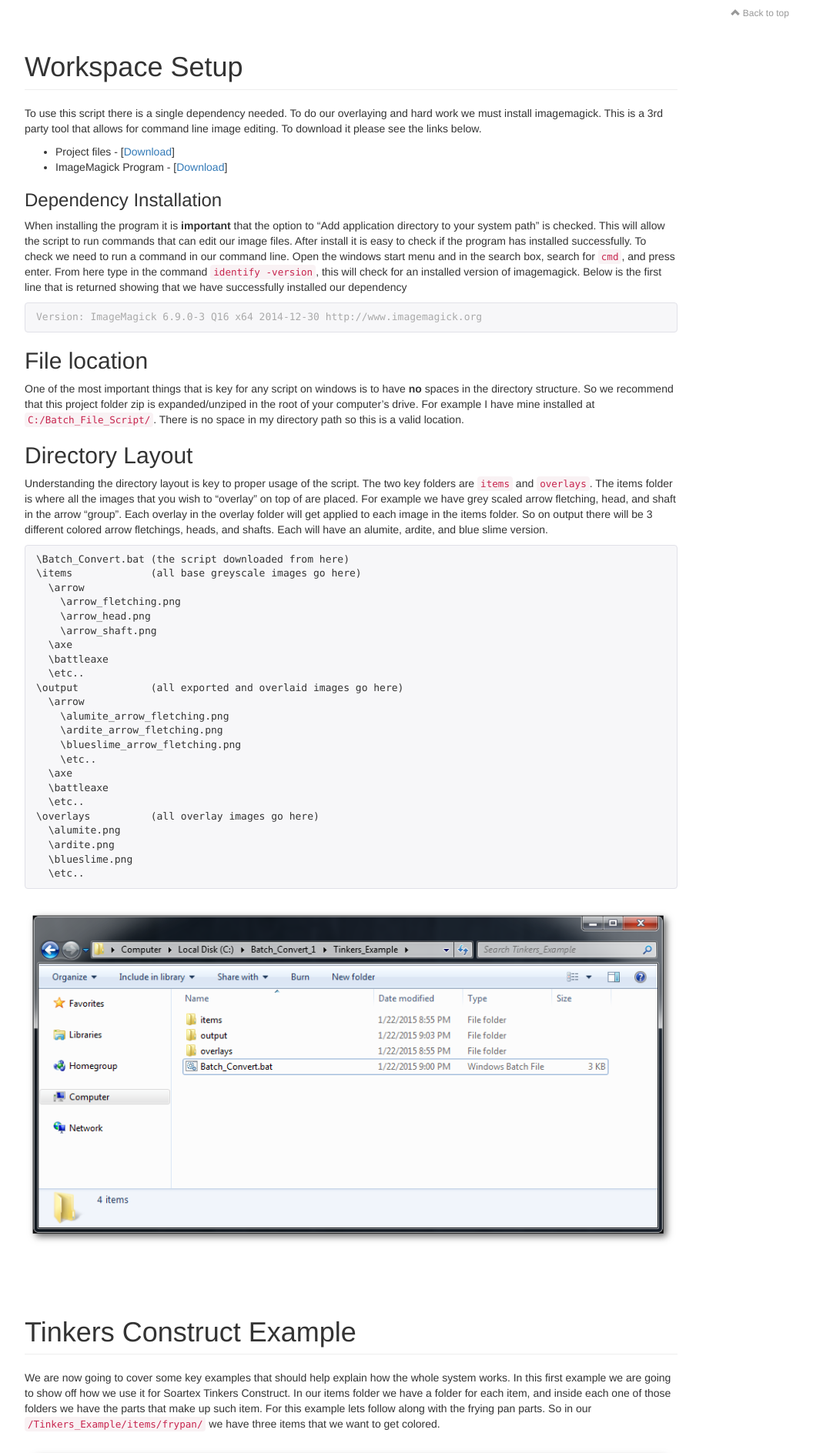
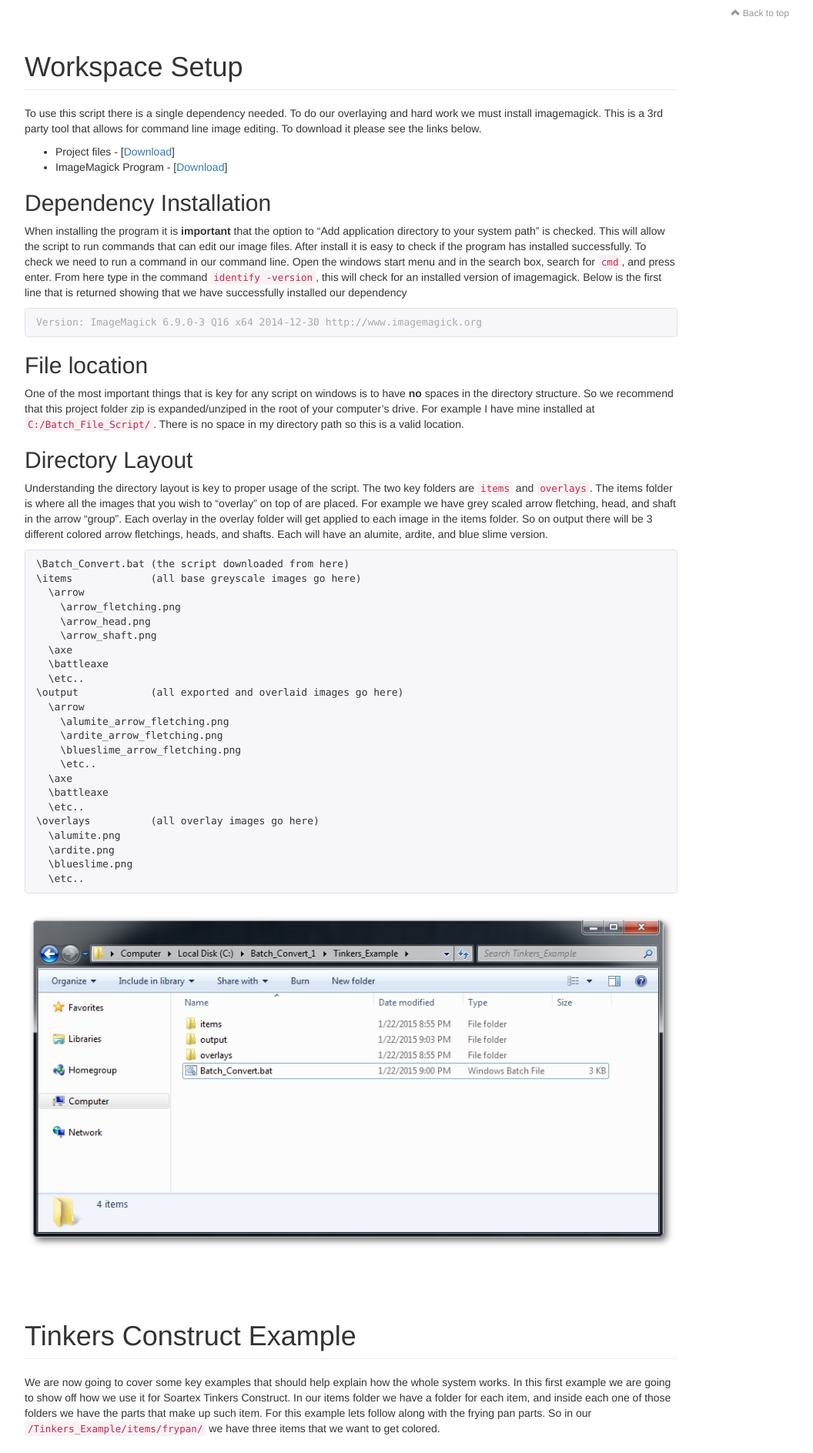
Before and after one commit to Soartex/soartex.github.io, a Jekyll site: the page built from _posts/2015-01-22-windows-batch-file-script.md, in a window 1280 px wide. Shown: the part 536-2424 px from the top of the page at 77% size, without its empty margins (38-1094 px from the left). Built offline with Jekyll 4.4.1, drawn with Linux system fonts in a browser that asks for light colours.

Commit message:
Updated - Images, and missing title size

````diff
--- a/_posts/2015-01-22-windows-batch-file-script.md
+++ b/_posts/2015-01-22-windows-batch-file-script.md
@@ -24,7 +24,7 @@ To use this script there is a single dependency needed. To do our overlaying and
 * ImageMagick Program - [[Download](http://www.imagemagick.org/script/binary-releases.php#windows)]
 
 {:#dependency}
-### Dependency Installation
+## Dependency Installation
 When installing the program it is **important** that the option to "Add application directory to your system path" is checked. This will allow the script to run commands that can edit our image files. After install it is easy to check if the program has installed successfully. To check we need to run a command in our command line. Open the windows start menu and in the search box, search for `cmd`, and press enter. From here type in the command `identify -version`, this will check for an installed version of imagemagick. Below is the first line that is returned showing that we have successfully installed our dependency
 
 ```console
````
Also changed, not shown: assets/img/windows-batch-file-script/ingot-dust-1.png, assets/img/windows-batch-file-script/ingot-dust-2.png, assets/img/windows-batch-file-script/tinkers-1.png, assets/img/windows-batch-file-script/tinkers-2.png, assets/img/windows-batch-file-script/tinkers-3.png, assets/img/windows-batch-file-script/tinkers-4.png.
